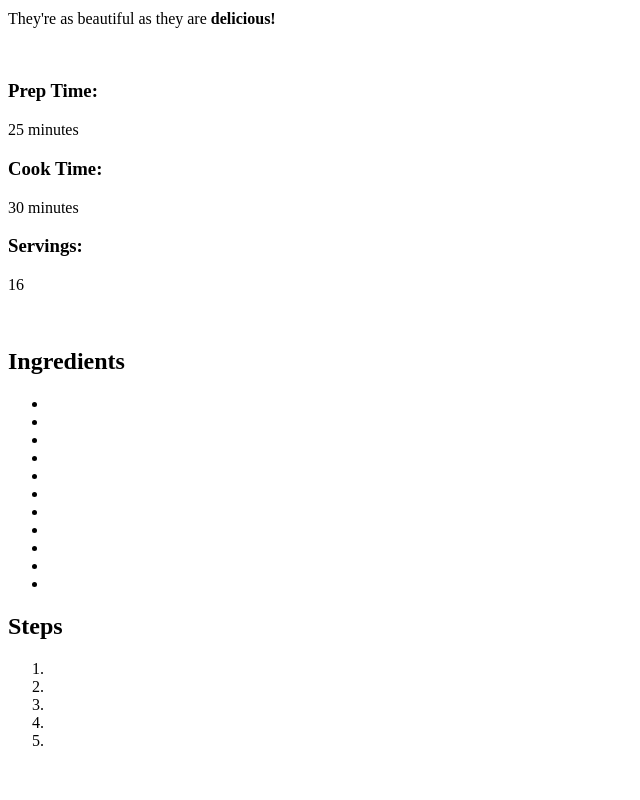
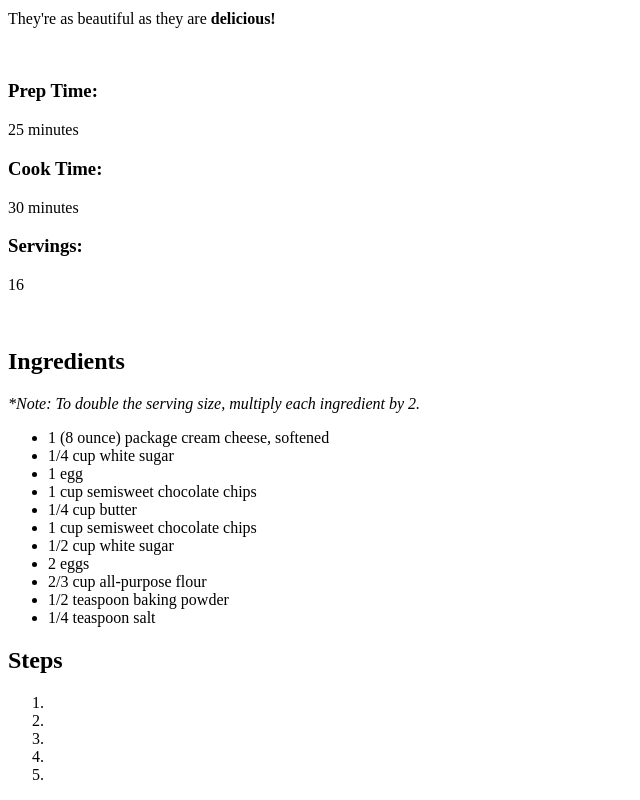
Before and after one commit to tjl929/odin-recipes, a plain HTML site: page recipes/cheesecake-brownies.html in a window 1280 px wide. Shown: the part 587-1387 px from the top of the page, without its empty margins (0-640 px from the left). Before the commit the page ends 1353 px from the top, so only its background shows below. Drawn offline with Linux system fonts and the light colour scheme.

Commit message:
Add ingredients to the recipe page

```diff
--- a/recipes/cheesecake-brownies.html
+++ b/recipes/cheesecake-brownies.html
@@ -39,18 +39,20 @@
 
     <h2>Ingredients</h2>
 
+    <p><i>*Note: To double the serving size, multiply each ingredient by 2.</i></p>
+
     <ul>
-      <li></li>
-      <li></li>
-      <li></li>
-      <li></li>
-      <li></li>
-      <li></li>
-      <li></li>
-      <li></li>
-      <li></li>
-      <li></li>
-      <li></li>
+      <li>1 (8 ounce) package cream cheese, softened</li>
+      <li>1/4 cup white sugar</li>
+      <li>1 egg</li>
+      <li>1 cup semisweet chocolate chips</li>
+      <li>1/4 cup butter</li>
+      <li>1 cup semisweet chocolate chips</li>
+      <li>1/2 cup white sugar</li>
+      <li>2 eggs</li>
+      <li>2/3 cup all-purpose flour</li>
+      <li>1/2 teaspoon baking powder</li>
+      <li>1/4 teaspoon salt</li>
     </ul>
 
     <h2>Steps</h2>
```
